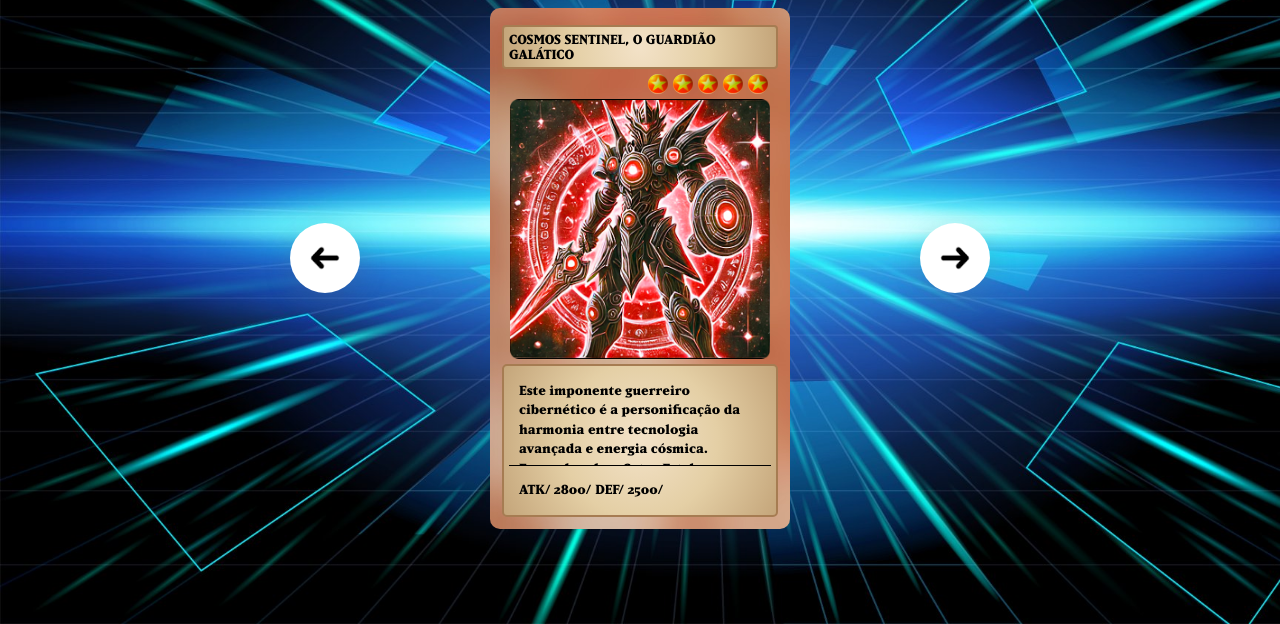
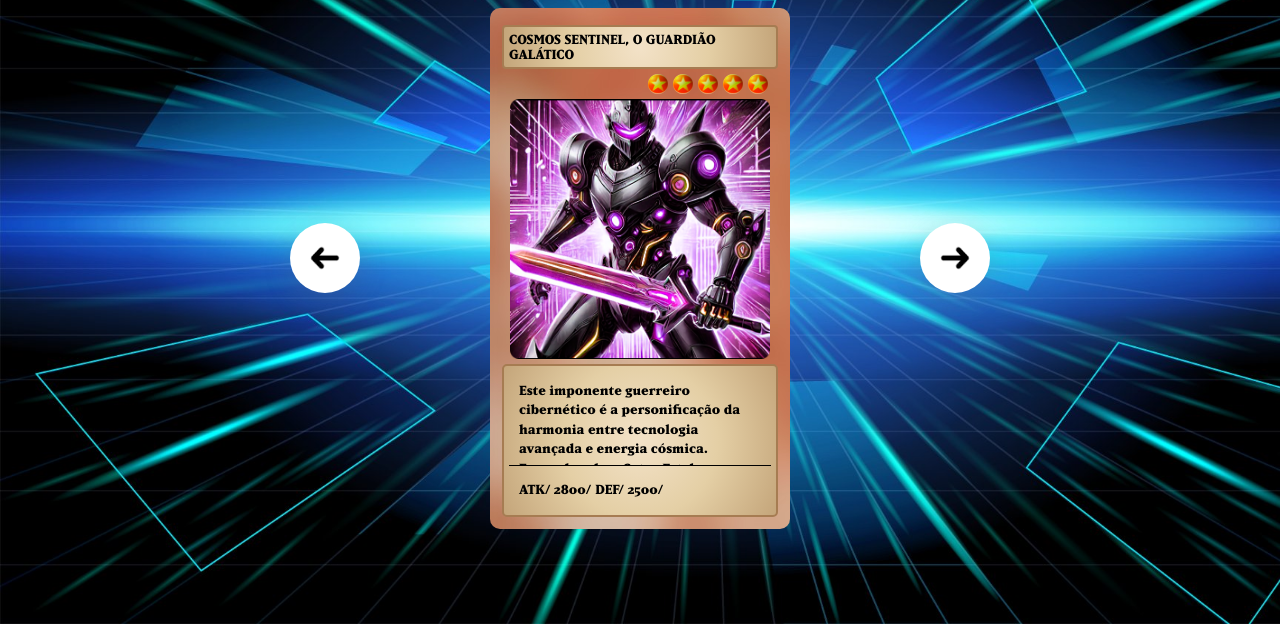
Before and after one commit to CarlosBellator/projeto-clone-yu-gi-oh, a plain HTML site: page index.html in a window 1280 px wide. Shown: the part 176-800 px from the top of the page. Drawn offline with Linux system fonts and the light colour scheme.

Commit message:
index.html

```diff
--- a/index.html
+++ b/index.html
@@ -37,7 +37,7 @@
                     <span class="estrela"></span>
                 </div>
 
-                <img src="src/imagens/cosmos-sentinel.png" alt="Cosmos Sentinel, o Guardião Galático" class="imagem-carta">
+                <img src="src/imagens/cyberblade-paladin.png" alt="Cosmos Sentinel, o Guardião Galático" class="imagem-carta">
                 <div class="informacoes">
                     <p class="descricao">
                         Este imponente guerreiro cibernético é a personificação da
```
